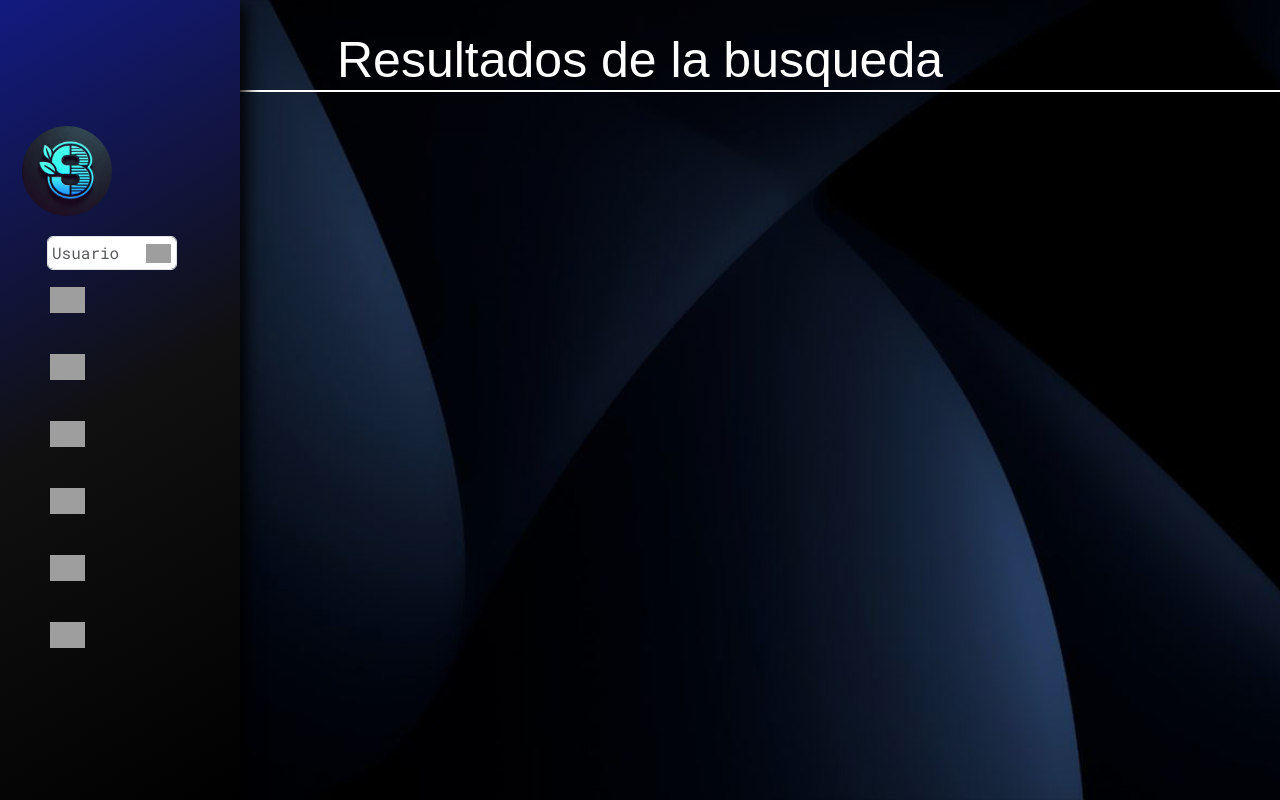
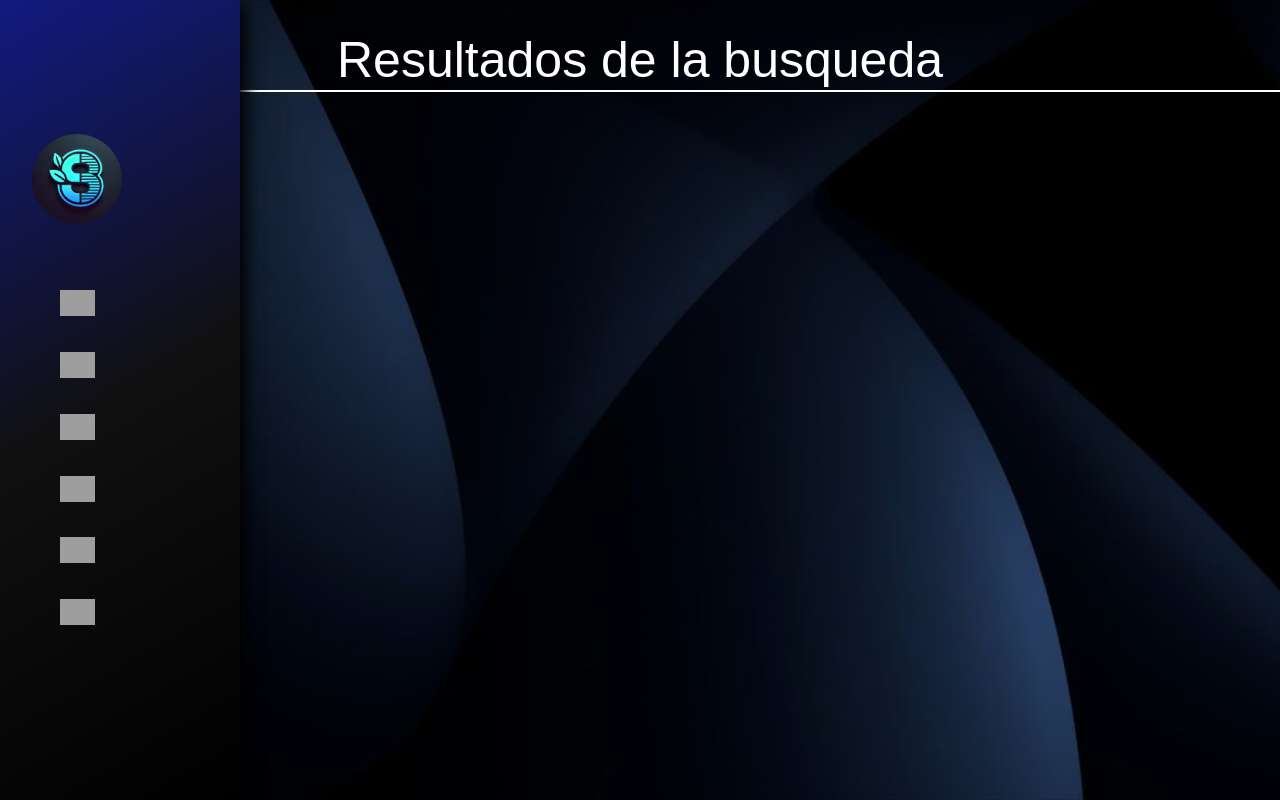
Before and after one commit to santimontironi/red-social-django, a Django app: page /usuarios/ in a window 1280 px wide. Run offline with Django 5.2, Linux system fonts and the light colour scheme; a user stored in the database is signed in; some libraries are stand-ins or nearby versions; some web fonts are replaced; grey boxes are pictures that could not be loaded.

Commit message:
se cambio la ubicacion del buscador de usuarios

```diff
--- a/redsocialapp/static/css/estilos.css
+++ b/redsocialapp/static/css/estilos.css
@@ -61,6 +57,7 @@ header:hover{
     width: 90px;
     border-radius: 999px;
     object-fit: cover;
+    margin-bottom: 30px;
 }
 
 nav{
@@ -68,7 +65,7 @@ nav{
     flex-direction: column;
     justify-content: center;
     position: absolute;
-    left: -20px;
+    left: 10px;
 }
 
 nav ul{
@@ -76,7 +73,9 @@ nav ul{
     display: flex;
     flex-direction: column;
     align-items: center;
-    gap: 20px;
+    gap: 15px;
+    position: relative;
+    top: -20px;
 }
 
 nav ul li a{
@@ -88,66 +87,17 @@ nav .iconoSeccionNav{
     width: 35px;
 }
 
-nav .iconoSeccionNavLupa{
-    width: 25px;
-}
-
-nav #formBusqueda{
-    display: flex;
-    align-items: center;
-    gap: 10px;
-    width: 200px;
-    position: absolute;
-    left: -20px;
-}
-
-nav .contenidoFormBusqueda{
-    display: flex;
-    align-items: center;
-    position: relative;
-}
-
-nav #formBusqueda input[type="text"]{
-    width: 130px;
-    padding: 4px 0px 4px 4px;
-    position: relative;
-}
-
-nav #formBusqueda button{
-    position: absolute;
-    right: 0;
-}
-
-.btnBuscar{
-    display: flex;
-    justify-content: center;
-    align-items: center;
-    border: none;
-    background-color: transparent;
-}
-
-.btnCerrarFormBusqueda{
-    border: none;
-    width: 40px;
-    height: 40px;
-    border-radius: 9999px;
-    background-color: #a52b1c;
-    padding: 10px;
-    color: #fff;
-    cursor: pointer;
-    font-weight: bold;
+nav ul li{
     display: flex;
     align-items: center;
     justify-content: center;
-}
-
-nav ul li{
     position: relative;
+    left: -20px;
 }
 
 nav ul li span{
     display: none;
-    font-size: 14px;
+    font-size: 16px;
 }
 
 nav ul li:hover span {
--- a/redsocialapp/templates/base.html
+++ b/redsocialapp/templates/base.html
@@ -22,28 +22,16 @@
       <nav>
         <ul>
 
+          <li class="itemCerrarMenu">
+            <button class="btn btn-light btnCerrarMenu">
+              <i class="bi bi-x-lg"></i>
+            </button>
+          </li>
+
           <li>
             <a href="/inicio/" class="enlaceMenu">
               <img src="../static/img/logo.webp" alt="logoApp" class="logoNav">
             </a>
-          </li>
-
-          <li>
-            <form id="formBusqueda" action="/usuarios/" method="post">
-              {% csrf_token %}
-              <div class="contenidoFormBusqueda">
-                <input class="form-control" type="text" name="buscador" placeholder="Usuario" required>
-                <button class="btnBuscar" type="submit">
-                  <img src="https://img.icons8.com/?size=100&id=132&format=png&color=000000" class="iconoSeccionNavLupa" alt="imgBuscarUsuario">
-                </button>
-              </div>
-            </form>
-          </li>
-
-          <li class="itemCerrarMenu">
-            <button class="btn btn-light btnCerrarMenu">
-              <i class="bi bi-x-lg"></i>
-            </button>
           </li>
 
           <li>
```
Also changed, not shown: other parts of redsocialapp/static/css/estilos.css (+38 -5 lines), redsocialapp/templates/inicio.html (+9 -0 lines), db.sqlite3.
